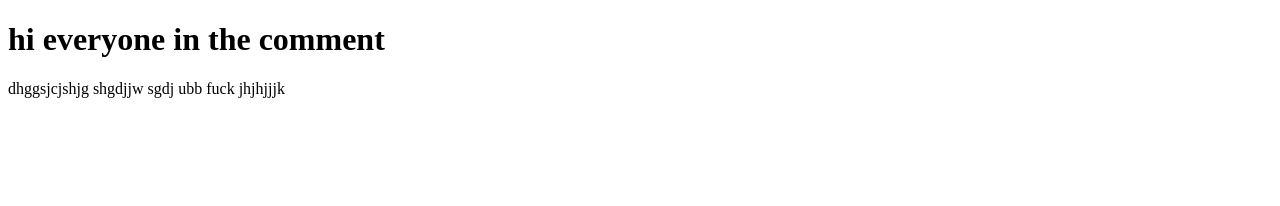
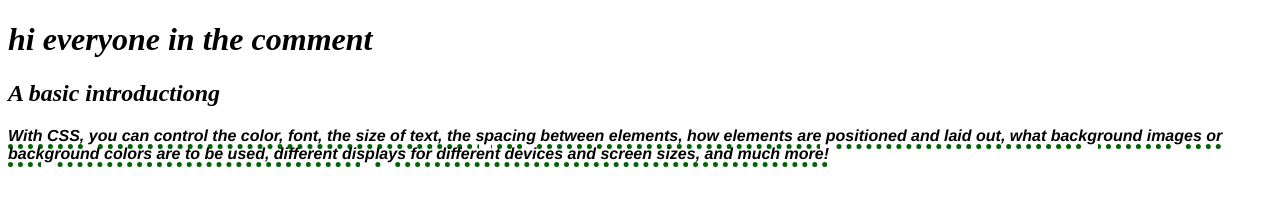
Before and after one commit to Jameskaria2356/first-project, a plain HTML site: page index.html in a window 1280 px wide. Drawn offline with Linux system fonts and the light colour scheme.

Commit message:
this is css

```diff
--- a/index.html
+++ b/index.html
@@ -4,9 +4,12 @@
     <meta charset="UTF-8">
     <meta name="viewport" content="width=device-width, initial-scale=1.0">
     <title>Document</title>
+    <link rel="stylesheet" href="styles.css">
 </head>
 <body>
     <h1>hi everyone in the comment <section></section></h1>
-    <p> dhggsjcjshjg shgdjjw sgdj ubb   fuck  jhjhjjjk</p>
+    <h2>A basic introductiong
+    </h2>
+    <p> With CSS, you can control the color, font, the size of text, the spacing between elements, how elements are positioned and laid out, what background images or background colors are to be used, different displays for different devices and screen sizes, and much more!</p>
 </body>
 </html>
--- /dev/null
+++ b/styles.css
@@ -0,0 +1,15 @@
+
+body{
+    font-style:italic;
+    font-weight: 900;
+font-weight: 800;
+
+}
+p{
+    font-family: 'Franklin Gothic Medium', 'Arial Narrow', Arial, sans-serif;
+    text-decoration-line: underline;
+    text-decoration-color: darkgreen;
+    text-decoration-thickness: 5px;
+    text-decoration-style: dotted;
+     ;
+}
```
